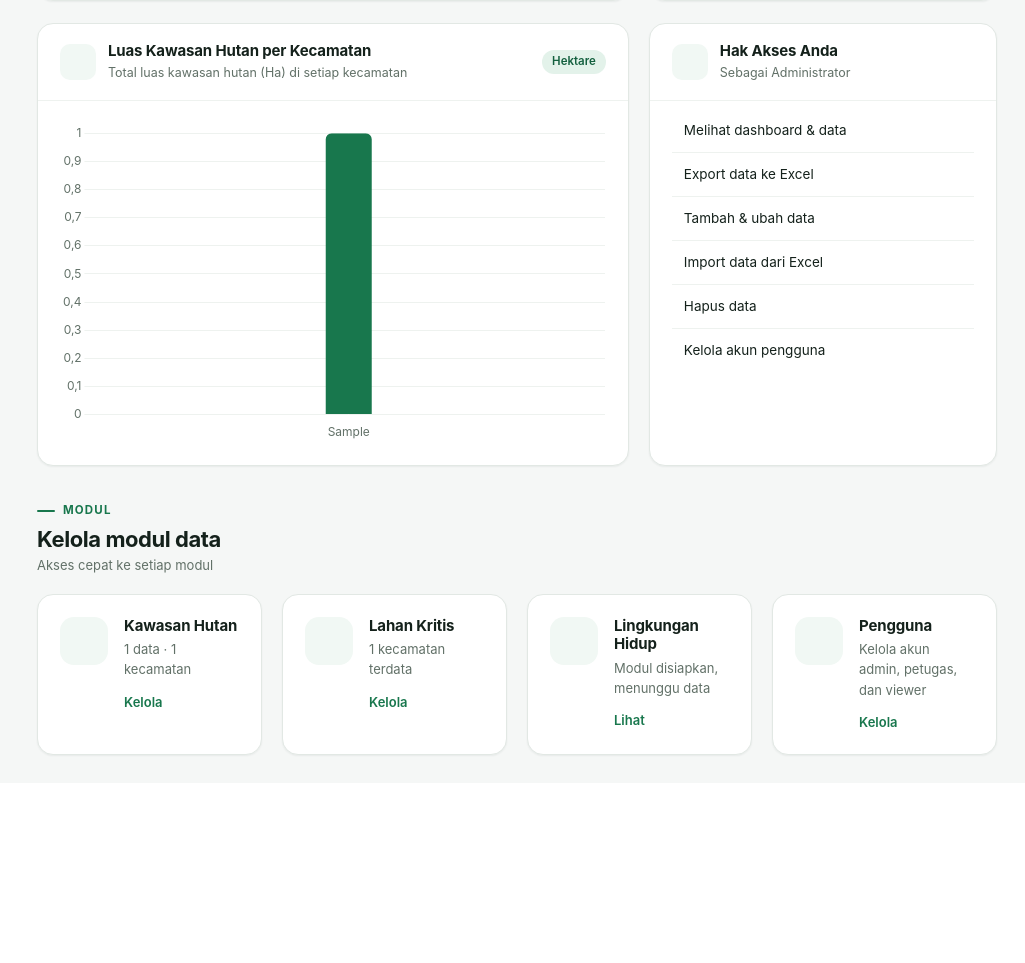
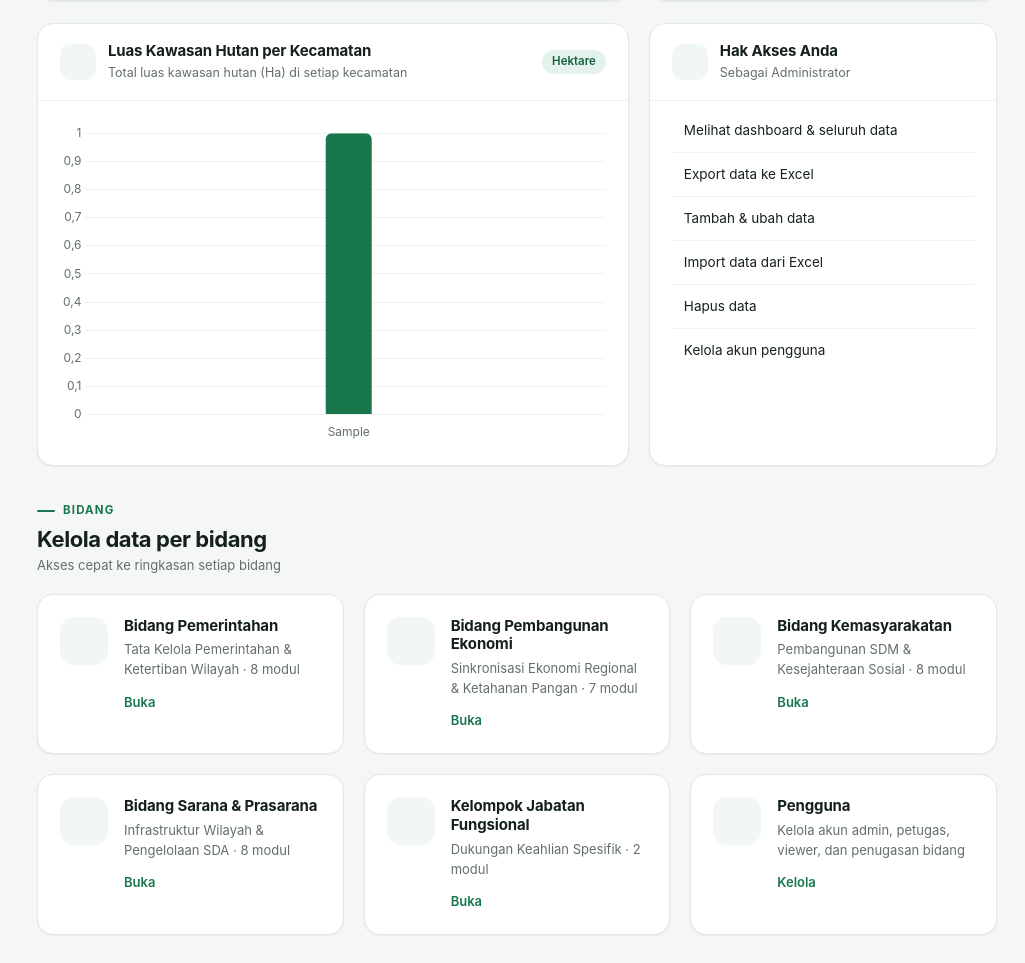
Before and after one commit to indriaiqma/Project-Ketahanan-Pangan, a Laravel app: page /admin in a window 1280 px wide. Shown: the part 1117-2080 px from the top of the page, without its empty margins (255-1280 px from the left). Before the commit the page ends 1874 px from the top, so only its background shows below. Run offline with Laravel 10, Linux system fonts and the light colour scheme; a user stored in the database is signed in; data comes from the database, SQL or seed files in the repository; tables that the repository leaves empty hold one stand-in row (values such as "Sample post"); style sheets or scripts are compiled from the project's sources.

Commit message:
Batasi petugas hanya melihat sub bidang yang ditugaskan
- Sidebar, halaman bidang, dan modul disaring per penugasan petugas
- Akses ke sub bidang/modul lain (termasuk kehutanan) mengembalikan 404
- Dashboard petugas menampilkan modul tugasnya beserta tombol input
- Opsi config bidang.akses_luar_penugasan: hidden (default) / readonly

Co-Authored-By: Claude Opus 5.5 <noreply@anthropic.com>

```diff
--- a/app/Http/Controllers/BidangController.php
+++ b/app/Http/Controllers/BidangController.php
@@ -18,7 +18,8 @@ class BidangController extends Controller
      */
     public function show(string $bidang)
     {
-        $b = Bidang::cari($bidang);
+        // Petugas hanya mendapat sub bidang yang ditugaskan (lihat Bidang::untuk)
+        $b = Bidang::cariUntuk(auth()->user(), $bidang);
         abort_unless($b, 404);
 
         $kelompok = collect(Bidang::kelompok($b))->map(function ($k) {
--- a/app/Http/Controllers/DashboardController.php
+++ b/app/Http/Controllers/DashboardController.php
@@ -4,6 +4,8 @@ namespace App\Http\Controllers;
 
 use App\Models\KawasanHutan;
 use App\Models\LahanKritis;
+use App\Support\Bidang;
+use App\Support\RingkasanModul;
 use Illuminate\Support\Carbon;
 use Illuminate\Support\Facades\Cache;
 
@@ -32,7 +34,36 @@ class DashboardController extends Controller
      */
     public function adminIndex()
     {
-        return view('admin.dashboard', $this->getDashboardData());
+        $user = auth()->user();
+        $dibatasi = Bidang::dibatasi($user);
+
+        return view('admin.dashboard', $this->getDashboardData() + [
+            // Petugas: dashboard berisi modul tugasnya sendiri
+            'dibatasi' => $dibatasi,
+            'tugas' => $dibatasi ? $this->modulTugas($user) : [],
+            // Ringkasan kehutanan hanya untuk yang boleh melihat Sub Bidang Sarpras II
+            'lihatKehutanan' => Bidang::bolehLihatSub($user, 'sarana-prasarana', 'sarpras-2'),
+        ]);
+    }
+
+    /**
+     * Modul yang ditugaskan ke petugas, dikelompokkan per sub bidang,
+     * lengkap dengan ringkasan angka dan tautan input data.
+     */
+    private function modulTugas($user): array
+    {
+        return Bidang::untuk($user)->flatMap(fn ($b) => collect(Bidang::kelompok($b))->map(fn ($k) => [
+            'bidang' => $b,
+            'sub' => $k['sub'],
+            'modul' => collect($k['modul'])->map(fn ($m) => $m + [
+                'ringkasan' => RingkasanModul::untuk($m),
+                'input' => match (true) {
+                    ! empty($m['route']) => route(str_replace('.index', '.create', $m['route'])),
+                    $m['aktif'] && ! empty($m['data']) => route('admin.modul.create', ['bidang' => $m['bidang'], 'modul' => $m['slug']]),
+                    default => null,
+                },
+            ])->all(),
+        ]))->values()->all();
     }
 
 
--- a/app/Support/Bidang.php
+++ b/app/Support/Bidang.php
@@ -110,10 +110,32 @@ class Bidang
         ];
     }
 
-    /** Bidang yang boleh tampil untuk pengguna (memperhatikan opsi 'hidden'). */
+    /**
+     * Bidang yang boleh tampil untuk pengguna, SUDAH disaring sampai tingkat sub bidang.
+     * Dengan opsi 'hidden', petugas hanya mendapat bidang & sub bidang yang ditugaskan;
+     * sub bidang lain (beserta modulnya) dibuang dari struktur.
+     */
     public static function untuk(?User $user): Collection
     {
-        return self::semua()->filter(fn ($b) => self::bolehLihat($user, $b['slug']))->values();
+        return self::semua()->map(fn ($b) => self::saring($user, $b))->filter()->values();
+    }
+
+    /** Satu bidang yang sudah disaring untuk pengguna; null bila tidak boleh dilihat. */
+    public static function cariUntuk(?User $user, string $slug): ?array
+    {
+        return self::untuk($user)->firstWhere('slug', $slug);
+    }
+
+    /** Semua modul (datar) yang boleh dilihat pengguna. */
+    public static function modulUntuk(?User $user): Collection
+    {
+        return self::untuk($user)->flatMap(fn ($b) => self::modulBidang($b))->values();
+    }
+
+    /** Apakah penugasan petugas membatasi apa yang terlihat (opsi 'hidden'). */
+    public static function dibatasi(?User $user): bool
+    {
+        return $user !== null && $user->isPetugas() && config('bidang.akses_luar_penugasan') === 'hidden';
     }
 
     public static function bolehLihat(?User $user, string $bidang): bool
@@ -122,11 +144,37 @@ class Bidang
             return false;
         }
 
-        if (config('bidang.akses_luar_penugasan') !== 'hidden' || ! $user->isPetugas()) {
+        if (! self::dibatasi($user)) {
             return true;
         }
 
         return $user->aksesBidang->contains('bidang', $bidang);
+    }
+
+    /**
+     * Boleh melihat sub bidang tertentu? (sub = null: modul langsung di bawah bidang)
+     * Petugas yang dibatasi hanya melihat sub bidang yang ditugaskan, atau seluruh
+     * bidang bila ditugaskan per bidang (mis. Kelompok Jabatan Fungsional).
+     */
+    public static function bolehLihatSub(?User $user, string $bidang, ?string $sub): bool
+    {
+        if (! $user) {
+            return false;
+        }
+
+        return ! self::dibatasi($user) || $user->canEditModul($bidang, $sub);
+    }
+
+    private static function saring(?User $user, array $b): ?array
+    {
+        if (! self::bolehLihat($user, $b['slug'])) {
+            return null;
+        }
+
+        $b['sub_bidang'] = array_values(array_filter($b['sub_bidang'], fn ($s) => self::bolehLihatSub($user, $b['slug'], $s['slug'])));
+        $b['modul'] = self::bolehLihatSub($user, $b['slug'], null) ? $b['modul'] : [];
+
+        return empty($b['sub_bidang']) && empty($b['modul']) ? null : $b;
     }
 
     public static function bolehUbah(?User $user, string $bidang, ?string $sub = null): bool
--- a/config/bidang.php
+++ b/config/bidang.php
@@ -25,11 +25,13 @@
 return [
 
     /*
-    | Perlakuan bidang di luar penugasan petugas:
-    |   'readonly' : tetap tampil, bisa dilihat, tidak bisa input/edit
-    |   'hidden'   : disembunyikan dari sidebar dan tidak bisa dibuka
+    | Perlakuan bidang & sub bidang di luar penugasan PETUGAS:
+    |   'hidden'   : petugas hanya melihat bidang/sub bidang yang ditugaskan;
+    |                sisanya tidak muncul di menu dan tidak bisa dibuka (404)
+    |   'readonly' : semua tampil, tetapi hanya sub bidang tugas yang bisa diubah
+    | Admin dan Viewer selalu melihat semua bidang.
     */
-    'akses_luar_penugasan' => 'readonly',
+    'akses_luar_penugasan' => 'hidden',
 
     'bidang' => [
 
--- /dev/null
+++ b/resources/views/admin/_hak-akses.blade.php
@@ -0,0 +1,20 @@
+{{-- Kartu "Hak Akses Anda" di dashboard. Parameter: $user, $hakAkses ([[fitur, boleh], ...]) --}}
+<section class="card">
+    <div class="card-head">
+        <div class="card-title">
+            <span class="ico"><i class="bi bi-key-fill"></i></span>
+            <div><h2>Hak Akses Anda</h2><p>Sebagai {{ $user->roleLabel() }}</p></div>
+        </div>
+    </div>
+    <ul class="perm-list">
+        @foreach ($hakAkses as [$fitur, $boleh])
+            <li @class(['yes' => $boleh, 'no' => ! $boleh])>
+                <i class="bi bi-{{ $boleh ? 'check-circle-fill' : 'x-circle' }}"></i>
+                <span>{{ $fitur }}</span>
+            </li>
+        @endforeach
+    </ul>
+    @unless ($user->isAdmin())
+        <div class="card-foot">Perlu akses lebih? Hubungi Administrator sistem.</div>
+    @endunless
+</section>
--- a/resources/views/admin/dashboard.blade.php
+++ b/resources/views/admin/dashboard.blade.php
@@ -12,22 +12,40 @@
         default   => 'Selamat malam',
     };
 
+    // Daftar sub bidang tugas petugas, mis. "Sub Bidang Pemerintahan I, Sub Bidang Sarpras II"
+    $namaTugas = collect($tugas)->map(fn ($k) => $k['sub']['nama'] ?? $k['bidang']['nama'])->implode(', ');
+    $modulTugas = collect($tugas)->flatMap(fn ($k) => $k['modul']);
+
     // Ringkasan peran untuk banner
     $peran = [
         'admin'   => ['shield-fill-check', 'Anda memiliki akses penuh: mengelola data, menghapus data, dan mengatur akun pengguna.'],
-        'petugas' => ['person-badge-fill', 'Anda dapat menambah, memperbarui, serta mengimpor dan mengekspor data.'],
+        'petugas' => ['person-badge-fill', $namaTugas
+            ? 'Anda bertugas menginput dan memperbarui data di '.$namaTugas.'.'
+            : 'Akun Anda belum ditugaskan ke sub bidang mana pun. Hubungi Administrator.'],
         'viewer'  => ['eye-fill', 'Akun Anda bersifat hanya-baca: melihat seluruh data dan mengunduh export Excel.'],
     ][$user->role] ?? ['person-fill', 'Selamat datang di panel pengelola.'];
 
     // Matriks hak akses (ditampilkan sesuai role yang sedang login)
-    $hakAkses = [
-        ['Melihat dashboard & data', true],
+    $hakAkses = $user->isPetugas()
+        ? [
+            ['Melihat data sub bidang tugas', true],
+            ['Tambah & ubah data sub bidang tugas', true],
+            ['Import & export data Excel', true],
+            ['Melihat sub bidang lain', ! $dibatasi],
+            ['Hapus data', false],
+            ['Kelola akun pengguna', false],
+        ]
+        : [
+            ['Melihat dashboard & seluruh data', true],
             ['Export data ke Excel', true],
-        ['Tambah & ubah data', $user->canEditData()],
-        ['Import data dari Excel', $user->canEditData()],
+            ['Tambah & ubah data', $user->isAdmin()],
+            ['Import data dari Excel', $user->isAdmin()],
             ['Hapus data', $user->isAdmin()],
             ['Kelola akun pengguna', $user->isAdmin()],
         ];
+
+    // Tombol cepat petugas: input data ke modul tugasnya (maks. 2)
+    $inputCepat = $modulTugas->filter(fn ($m) => $m['input'])->take(2);
 @endphp
 
 @section('content')
@@ -42,12 +60,22 @@
         <p>{{ $peran[1] }}</p>
         <div class="welcome-meta">
             <span><i class="bi bi-calendar3"></i> {{ now()->translatedFormat('l, d F Y') }}</span>
+            @if ($dibatasi)
+                <span><i class="bi bi-grid-3x3-gap"></i> {{ $modulTugas->count() }} modul ditugaskan</span>
+            @else
                 <span><i class="bi bi-clock-history"></i> {{ $terakhirDiperbarui ? 'Data diperbarui ' . $terakhirDiperbarui . ' WIB' : 'Belum ada data' }}</span>
+            @endif
         </div>
     </div>
 
     <div class="welcome-actions">
-        @if ($user->canEditData())
+        @if ($dibatasi)
+            @foreach ($inputCepat as $m)
+                <a href="{{ $m['input'] }}" class="quick">
+                    <i class="bi bi-{{ $m['icon'] ?? 'plus-lg' }}"></i><span><b>Input {{ $m['nama'] }}</b><small>{{ $m['sub_nama'] ?? $m['bidang_nama'] }}</small></span>
+                </a>
+            @endforeach
+        @elseif ($user->isAdmin())
             <a href="{{ route('admin.kawasan-hutan.create') }}" class="quick">
                 <i class="bi bi-tree"></i><span><b>Tambah Kawasan</b><small>Data kawasan hutan baru</small></span>
             </a>
@@ -67,12 +95,76 @@
                 <i class="bi bi-person-plus"></i><span><b>Tambah Pengguna</b><small>Admin, petugas, viewer</small></span>
             </a>
         @else
-            <a href="{{ route('dashboard') }}" target="_blank" rel="noopener" class="quick">
-                <i class="bi bi-globe2"></i><span><b>Situs Publik</b><small>Lihat tampilan pengunjung</small></span>
+            <a href="{{ route('admin.profile') }}" class="quick">
+                <i class="bi bi-person-circle"></i><span><b>Profil Saya</b><small>Ubah nama, email, password</small></span>
             </a>
         @endif
     </div>
 </section>
+
+@if ($dibatasi)
+    {{-- ===================== DASHBOARD PETUGAS ===================== --}}
+    <section class="grid grid-main">
+        <div class="stack">
+            @forelse ($tugas as $k)
+                <section class="card">
+                    <div class="card-head">
+                        <div class="card-title">
+                            <span class="ico"><i class="bi bi-{{ $k['bidang']['icon'] }}"></i></span>
+                            <div>
+                                <h2>{{ $k['sub']['nama'] ?? $k['bidang']['nama'] }}</h2>
+                                <p>{{ $k['bidang']['nama'] }}</p>
+                            </div>
+                        </div>
+                        <a href="{{ route('admin.bidang.show', $k['bidang']['slug']) }}" class="btn btn-outline btn-sm">Ringkasan <i class="bi bi-arrow-right"></i></a>
+                    </div>
+                    <ul class="modul-list">
+                        @foreach ($k['modul'] as $m)
+                            <li>
+                                <div class="modul-row">
+                                    <span class="st"><i class="bi bi-{{ $m['icon'] ?? 'grid' }}"></i></span>
+                                    <a href="{{ $m['href'] }}" class="info" style="color:inherit">
+                                        <b>{{ $m['nama'] }}</b>
+                                        <small>{{ $m['ringkasan']['teks'] }}</small>
+                                    </a>
+                                    @if ($m['input'])
+                                        <a href="{{ $m['input'] }}" class="btn btn-outline btn-sm"><i class="bi bi-plus-lg"></i> Input</a>
+                                    @endif
+                                    <a href="{{ $m['href'] }}" class="btn btn-ghost btn-icon" aria-label="Buka {{ $m['nama'] }}"><i class="bi bi-chevron-right"></i></a>
+                                </div>
+                            </li>
+                        @endforeach
+                    </ul>
+                </section>
+            @empty
+                <section class="card">
+                    <x-empty icon="person-exclamation" title="Belum ada penugasan">
+                        Akun Anda belum ditugaskan ke sub bidang mana pun, sehingga belum ada modul yang dapat dikelola. Hubungi Administrator untuk mengatur penugasan.
+                    </x-empty>
+                </section>
+            @endforelse
+        </div>
+
+        @include('admin._hak-akses')
+    </section>
+
+    @if ($lihatKehutanan)
+        <div class="section-title">
+            <div>
+                <span class="kicker">Sub Bidang Sarpras II</span>
+                <h2>Ringkasan data kehutanan</h2>
+                <p>Kawasan hutan dan lahan kritis Malang Selatan</p>
+            </div>
+        </div>
+        <section class="grid grid-4">
+            <x-stat icon="tree-fill" label="Kawasan Hutan" :value="angka($totalKawasan, 0)" unit="data kawasan" :href="route('admin.kawasan-hutan.index')" />
+            <x-stat icon="map-fill" label="Total Luas Kawasan" :value="angka($totalLuasKawasan)" unit="hektare" tone="sky" :href="route('admin.kawasan-hutan.index')" />
+            <x-stat icon="exclamation-triangle-fill" label="Total Lahan Kritis" :value="angka($totalLahanKritis)" unit="hektare" tone="amber" :href="route('admin.lahan-kritis.index')" />
+            <x-stat icon="geo-alt-fill" label="Kecamatan Terdata" :value="angka($jumlahKecamatanLahanKritis, 0)" unit="kecamatan" :href="route('admin.lahan-kritis.index')" />
+        </section>
+    @endif
+@else
+    {{-- ===================== DASHBOARD ADMIN & VIEWER ===================== --}}
 
     {{-- ===== Statistik ===== --}}
     <section class="grid grid-4">
@@ -95,62 +187,36 @@
 
     <section class="grid grid-main">
         @include('partials.chart-kawasan', ['labels' => array_keys($kawasanPerKecamatan), 'values' => array_values($kawasanPerKecamatan)])
-
-    {{-- ===== Hak akses ===== --}}
-    <section class="card">
-        <div class="card-head">
-            <div class="card-title">
-                <span class="ico"><i class="bi bi-key-fill"></i></span>
-                <div><h2>Hak Akses Anda</h2><p>Sebagai {{ $user->roleLabel() }}</p></div>
-            </div>
-        </div>
-        <ul class="perm-list">
-            @foreach ($hakAkses as [$fitur, $boleh])
-                <li @class(['yes' => $boleh, 'no' => ! $boleh])>
-                    <i class="bi bi-{{ $boleh ? 'check-circle-fill' : 'x-circle' }}"></i>
-                    <span>{{ $fitur }}</span>
-                </li>
-            @endforeach
-        </ul>
-        @unless ($user->isAdmin())
-            <div class="card-foot">Perlu akses lebih? Hubungi Administrator sistem.</div>
-        @endunless
-    </section>
+        @include('admin._hak-akses')
     </section>
 
-{{-- ===== Modul ===== --}}
+    {{-- ===== Bidang ===== --}}
     <div class="section-title">
         <div>
-        <span class="kicker">Modul</span>
-        <h2>{{ $user->canEditData() ? 'Kelola modul data' : 'Lihat modul data' }}</h2>
-        <p>Akses cepat ke setiap modul</p>
+            <span class="kicker">Bidang</span>
+            <h2>{{ $user->isAdmin() ? 'Kelola data per bidang' : 'Lihat data per bidang' }}</h2>
+            <p>Akses cepat ke ringkasan setiap bidang</p>
         </div>
     </div>
 
-<section class="grid grid-4">
-    <a href="{{ route('admin.kawasan-hutan.index') }}" class="card tile">
-        <span class="ico"><i class="bi bi-tree-fill"></i></span>
-        <span><h3>Kawasan Hutan</h3><p>{{ angka($totalKawasan, 0) }} data · {{ angka($jumlahKecamatanKawasan, 0) }} kecamatan</p><span class="more">{{ $user->canEditData() ? 'Kelola' : 'Lihat' }} <i class="bi bi-arrow-right"></i></span></span>
+    <section class="grid grid-3">
+        @foreach (\App\Support\Bidang::untuk($user) as $b)
+            <a href="{{ route('admin.bidang.show', $b['slug']) }}" class="card tile">
+                <span class="ico"><i class="bi bi-{{ $b['icon'] }}"></i></span>
+                <span>
+                    <h3>{{ $b['nama'] }}</h3>
+                    <p>{{ $b['tagline'] }} · {{ \App\Support\Bidang::modulBidang($b)->count() }} modul</p>
+                    <span class="more">Buka <i class="bi bi-arrow-right"></i></span>
+                </span>
             </a>
-    <a href="{{ route('admin.lahan-kritis.index') }}" class="card tile">
-        <span class="ico"><i class="bi bi-exclamation-triangle-fill"></i></span>
-        <span><h3>Lahan Kritis</h3><p>{{ angka($jumlahKecamatanLahanKritis, 0) }} kecamatan terdata</p><span class="more">{{ $user->canEditData() ? 'Kelola' : 'Lihat' }} <i class="bi bi-arrow-right"></i></span></span>
-    </a>
-    <a href="{{ route('admin.lingkungan-hidup.index') }}" class="card tile">
-        <span class="ico"><i class="bi bi-globe-asia-australia"></i></span>
-        <span><h3>Lingkungan Hidup</h3><p>Modul disiapkan, menunggu data</p><span class="more">Lihat <i class="bi bi-arrow-right"></i></span></span>
-    </a>
+        @endforeach
         @if ($user->isAdmin())
             <a href="{{ route('admin.users.index') }}" class="card tile">
                 <span class="ico"><i class="bi bi-person-gear"></i></span>
-            <span><h3>Pengguna</h3><p>Kelola akun admin, petugas, dan viewer</p><span class="more">Kelola <i class="bi bi-arrow-right"></i></span></span>
-        </a>
-    @else
-        <a href="{{ route('admin.profile') }}" class="card tile">
-            <span class="ico"><i class="bi bi-person-circle"></i></span>
-            <span><h3>Profil Saya</h3><p>Ubah nama, email, dan password akun Anda</p><span class="more">Buka <i class="bi bi-arrow-right"></i></span></span>
+                <span><h3>Pengguna</h3><p>Kelola akun admin, petugas, viewer, dan penugasan bidang</p><span class="more">Kelola <i class="bi bi-arrow-right"></i></span></span>
             </a>
         @endif
     </section>
+@endif
 
 @endsection
--- a/resources/views/admin/users/_form.blade.php
+++ b/resources/views/admin/users/_form.blade.php
@@ -27,7 +27,7 @@
                 <x-field label="Password" name="password" type="password" :required="$baru" minlength="6" icon="lock"
                          autocomplete="new-password" :hint="$baru ? 'Minimal 6 karakter.' : 'Biarkan kosong untuk mempertahankan password lama.'" />
                 <x-field label="Hak Akses" name="role" type="select" required data-pilih-role
-                         hint="Viewer: hanya melihat & export. Petugas: + tambah, ubah, import di sub bidang yang ditugaskan. Administrator: semua akses, termasuk hapus data dan kelola pengguna.">
+                         hint="Viewer: hanya melihat & export. Petugas: hanya melihat dan mengelola (tambah, ubah, import) sub bidang yang ditugaskan. Administrator: semua akses, termasuk hapus data dan kelola pengguna.">
                     @foreach (\App\Models\User::ROLES as $nilai => $label)
                         <option value="{{ $nilai }}" @selected(old('role', $user?->role ?? 'petugas') === $nilai)>{{ $label }}</option>
                     @endforeach
@@ -39,7 +39,7 @@
         @php($terpilih = collect(old('penugasan', $user?->aksesBidang->map(fn ($a) => $a->bidang.'|'.$a->sub_bidang)->all() ?? [])))
         <div class="form-section" data-bagian-penugasan>
             <h3>Penugasan Bidang</h3>
-            <p>Petugas hanya dapat menginput dan mengubah data pada sub bidang yang dicentang. Bidang lain tetap bisa dilihat.</p>
+            <p>Petugas <b>hanya dapat melihat dan mengelola</b> sub bidang yang dicentang. Menu, halaman bidang, dan dashboard petugas hanya menampilkan sub bidang tersebut; sub bidang lain disembunyikan.</p>
             @error('penugasan')
                 <div class="alert alert-error" role="alert" style="margin-bottom:12px"><i class="bi bi-exclamation-triangle-fill"></i><div>{{ $message }}</div></div>
             @enderror
--- a/routes/web.php
+++ b/routes/web.php
@@ -238,6 +238,7 @@ Route::middleware(['auth', 'role:admin,petugas,viewer'])->prefix('admin')->group
     */
 
     Route::get('/kawasan-hutan', [KawasanHutanController::class, 'adminIndex'])
+        ->middleware('bidang:lihat,sarana-prasarana,sarpras-2')
         ->name('admin.kawasan-hutan.index');
 
     Route::get('/kawasan-hutan/tambah', [KawasanHutanController::class, 'create'])
@@ -253,6 +254,7 @@ Route::middleware(['auth', 'role:admin,petugas,viewer'])->prefix('admin')->group
         ->name('admin.kawasan-hutan.import');
 
     Route::get('/kawasan-hutan/export', [KawasanHutanController::class, 'export'])
+        ->middleware('bidang:lihat,sarana-prasarana,sarpras-2')
         ->name('admin.kawasan-hutan.export');
 
     Route::get('/kawasan-hutan/{kawasanHutan}/edit', [KawasanHutanController::class, 'edit'])
@@ -278,6 +280,7 @@ Route::middleware(['auth', 'role:admin,petugas,viewer'])->prefix('admin')->group
     */
 
     Route::get('/lahan-kritis', [LahanKritisController::class, 'adminIndex'])
+        ->middleware('bidang:lihat,sarana-prasarana,sarpras-2')
         ->name('admin.lahan-kritis.index');
 
     Route::get('/lahan-kritis/tambah', [LahanKritisController::class, 'create'])
@@ -293,6 +296,7 @@ Route::middleware(['auth', 'role:admin,petugas,viewer'])->prefix('admin')->group
         ->name('admin.lahan-kritis.import');
 
     Route::get('/lahan-kritis/export', [LahanKritisController::class, 'export'])
+        ->middleware('bidang:lihat,sarana-prasarana,sarpras-2')
         ->name('admin.lahan-kritis.export');
 
     Route::get('/lahan-kritis/{lahanKriti}/edit', [LahanKritisController::class, 'edit'])
```
Also changed, not shown: app/Http/Middleware/BidangAccess.php (+15 -9 lines). Lines whose indentation alone changed are shown as unchanged.
